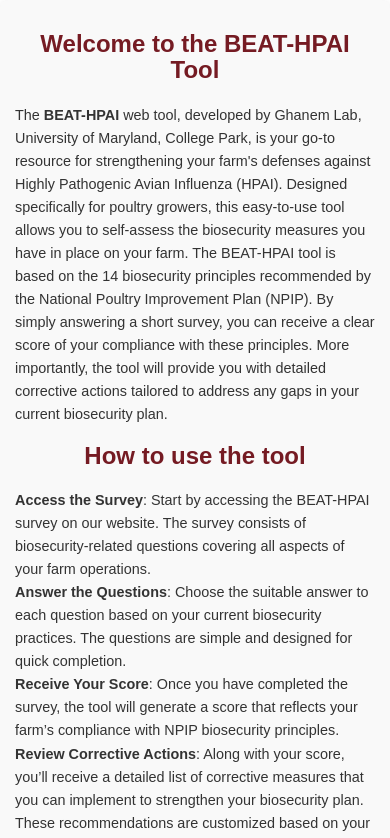
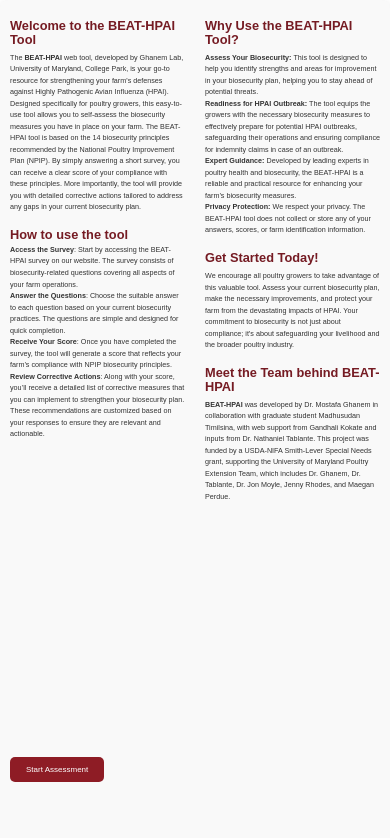
Before and after one commit to gandhali-code/beathpai, a React (Vite) app in the folder client/: page /abouttool in a window 390 px wide. Shown: the top 838 px of the page. Built offline with nearby package versions, Linux system fonts and the light colour scheme.

Commit message:
Update AboutTool.css

```diff
--- a/client/src/components/AboutTool.css
+++ b/client/src/components/AboutTool.css
@@ -1,42 +1,40 @@
 .about-tool-container {
-    padding: 20px;
-    max-width: 800px;
+    padding: 10px;
+    max-width: 1200px; /* Increased width for better column spacing */
     margin: 0 auto;
     background-color: #f9f9f9; /* Light grey background */
     border-radius: 8px;
     box-shadow: 0 2px 10px rgba(0, 0, 0, 0.1);
     font-family: 'Arial', sans-serif;
+    display: grid;
+    grid-template-columns: 1fr 1fr; /* Two equal columns */
+    gap: 20px; /* Space between the columns */
 }
 
 .about-tool-title {
-    font-size: 2rem;
+    font-size: 1rem;
     color: #751b23; /* Red color */
-    margin-bottom: 20px;
-    text-align: center;
+    margin-bottom: 5px;
 }
 
 .about-tool-description {
-    font-size: 1rem;
+    font-size: 0.8rem;
     color: #333; /* Darker grey */
     margin-bottom: 15px;
     line-height: 1.6;
 }
+.about-tool-description p{
+    font-size: 0.8rem;
 
-.about-tool-highlight {
-    font-size: 1.1rem;
-    color: #631c16; /* Dark red */
-    font-weight: bold;
-    margin-bottom: 15px;
 }
 
-/* Container for the button */
 .button-container {
+    grid-column: span 2; /* Make the button span both columns */
     display: flex;
     justify-content: center;
     margin-top: 30px;
 }
 
-/* Style for the Start Assessment button */
 .start-assessment-btn {
     background-color: #8e1c25; /* Red color */
     color: #fff;
@@ -52,22 +50,89 @@
     background-color: #b71c1c; /* Darker red on hover */
 }
 
-/* Responsive design */
-@media (max-width: 600px) {
+@media (min-width: 1000px) {
     .about-tool-container {
-        padding: 15px;
+        max-width: 1500px; /* Increase width for larger screens */
+        padding: 20px;
+        height: 97vh;
+        padding: 10px;
+
+        margin: 0 auto;
+        background-color: #f9f9f9; /* Light grey background */
+        border-radius: 8px;
+        box-shadow: 0 2px 10px rgba(0, 0, 0, 0.1);
+        font-family: 'Arial', sans-serif;
+        display: grid;
+        grid-template-columns: 1fr 1fr; /* Two equal columns */
+        gap: 20px; /* Space between the columns */
     }
 
     .about-tool-title {
-        font-size: 1.5rem;
+        font-size: 2rem; /* Larger font size for titles */
+        color: #751b23; /* Red color */
+        margin-bottom: 5px;
     }
 
     .about-tool-description {
-        font-size: 0.9rem;
+        font-size: 1rem;
+        color: #333; /* Darker grey */
+        margin-bottom: 15px;
+        line-height: 1.6;
+    }
+    .about-tool-description p{
+        font-size: 1rem;
+
     }
 
     .start-assessment-btn {
-        font-size: 0.9rem;
-        padding: 8px 16px;
+        font-size: 1.1rem; /* Larger button font size */
+        padding: 12px 24px; /* Adjust padding for larger buttons */
     }
 }
+
+@media (max-width: 500px) {
+    .about-tool-container {
+        padding: 10px;
+        max-width: 400px; /* Ensure the container uses full screen width */
+        grid-template-columns: 1fr; /* Stack columns */
+
+        height: 100%;
+
+        margin: 0 ;
+        background-color: #f9f9f9; /* Light grey background */
+        border-radius: 8px;
+        box-shadow: 0 2px 10px rgba(0, 0, 0, 0.1);
+        font-family: 'Arial', sans-serif;
+        display: grid;
+        grid-template-columns: 1fr 1fr; /* Two equal columns */
+
+    }
+
+    .about-tool-title {
+        font-size: 0.8rem; /* Slightly larger font size for better readability */
+        color: #751b23; /* Red color */
+        margin-bottom: 2px;
+    }
+
+    .about-tool-description {
+        font-size: 0.45rem; /* Smaller font size to fit content */
+    }
+    .button-container {
+        grid-column: span 2; /* Make the button span both columns */
+        display: flex;
+        justify-content: center;
+        margin-top: 0px;
+
+        margin-bottom: 0px;
+    }
+    .about-tool-description p{
+        font-size: 0.5rem;
+        margin-bottom: 0px;
+
+    }
+    .start-assessment-btn {
+        font-size: 0.5rem; /* Adjust button font size */
+        padding: 8px 16px; /* Adjust button padding */
+        margin-top: 0px;
+    }
+}
```
